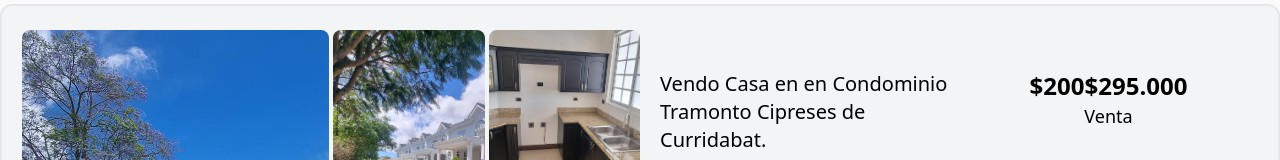
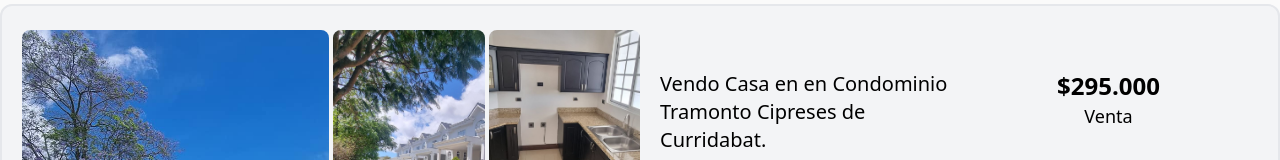
Before and after one commit to fred-gutierrez/Eka-Facebook-API, a React (Vite) app: page /propiedades in a window 1280 px wide. Shown: the part 476-636 px from the top of the page. Built offline with nearby package versions, Linux system fonts and the light colour scheme.

Commit message:
added highest price logic

```diff
--- a/src/components/PostItem.tsx
+++ b/src/components/PostItem.tsx
@@ -10,9 +10,14 @@ const PostItem = ({ postData }: Props) => {
     <ul>
       {postData.map((post: Post, index: number) => {
         // * Price
-        const price = post.message.match(
+        const price: RegExpMatchArray | null = post.message.match(
           /(\$|₡)\d{1,4}(,\d{3})*(\.\d{3})*(\.\d+)?/g
         )!;
+
+        let highestPrice: string = "";
+        for (let i = 0; i < price.length; i++) {
+          highestPrice = price[i];
+        }
 
         // * Title
         const title = post.message.substring(0, post.message.indexOf("\n"));
@@ -184,7 +189,9 @@ const PostItem = ({ postData }: Props) => {
               <div className="mt-4 md:ml-5 grid grid-cols-2">
                 <h1 className={`text-lg md:text-xl`}>{title}</h1>
                 <div className="mx-auto">
-                  <h1 className={`text-xl sm:text-2xl font-bold`}>{price}</h1>
+                  <h1 className={`text-xl sm:text-2xl font-bold`}>
+                    {highestPrice}
+                  </h1>
                   <h1 className={`text-lg text-center font-light`}>
                     {alquilerVenta}
                   </h1>
```
